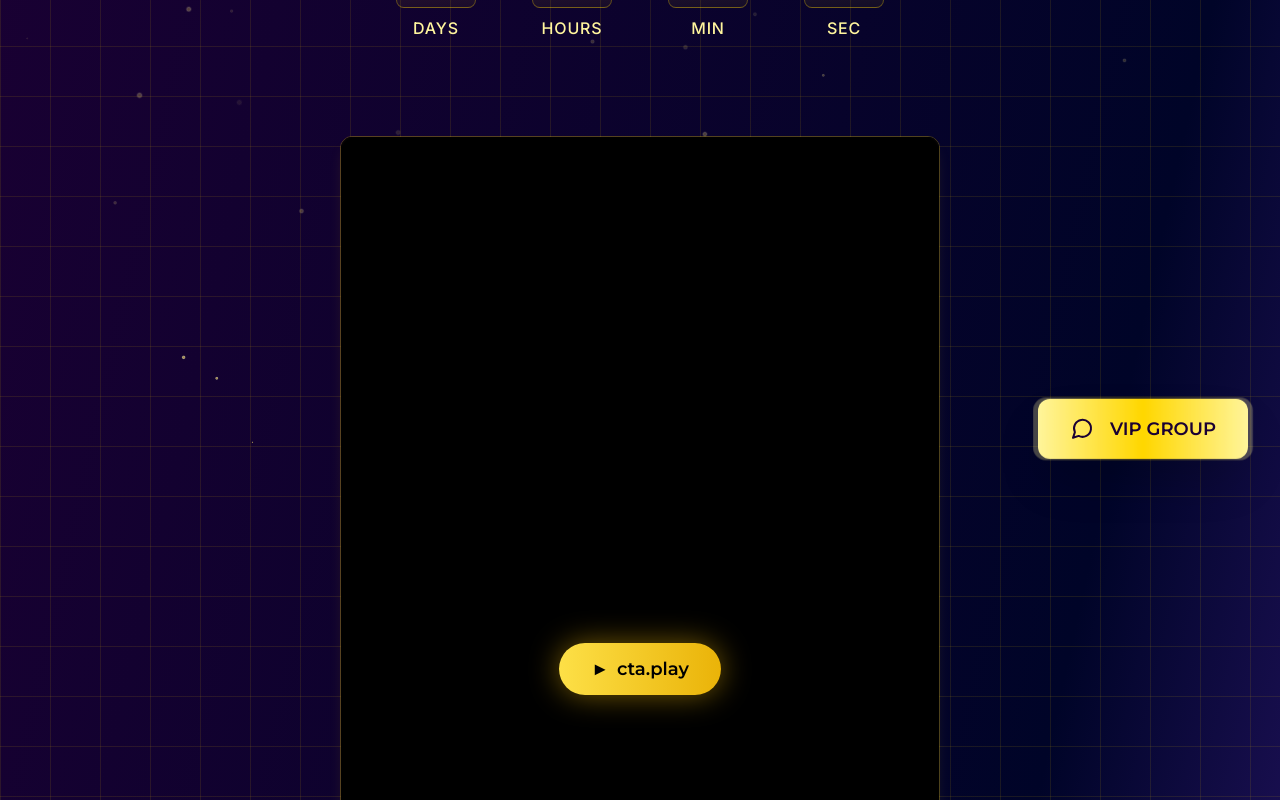
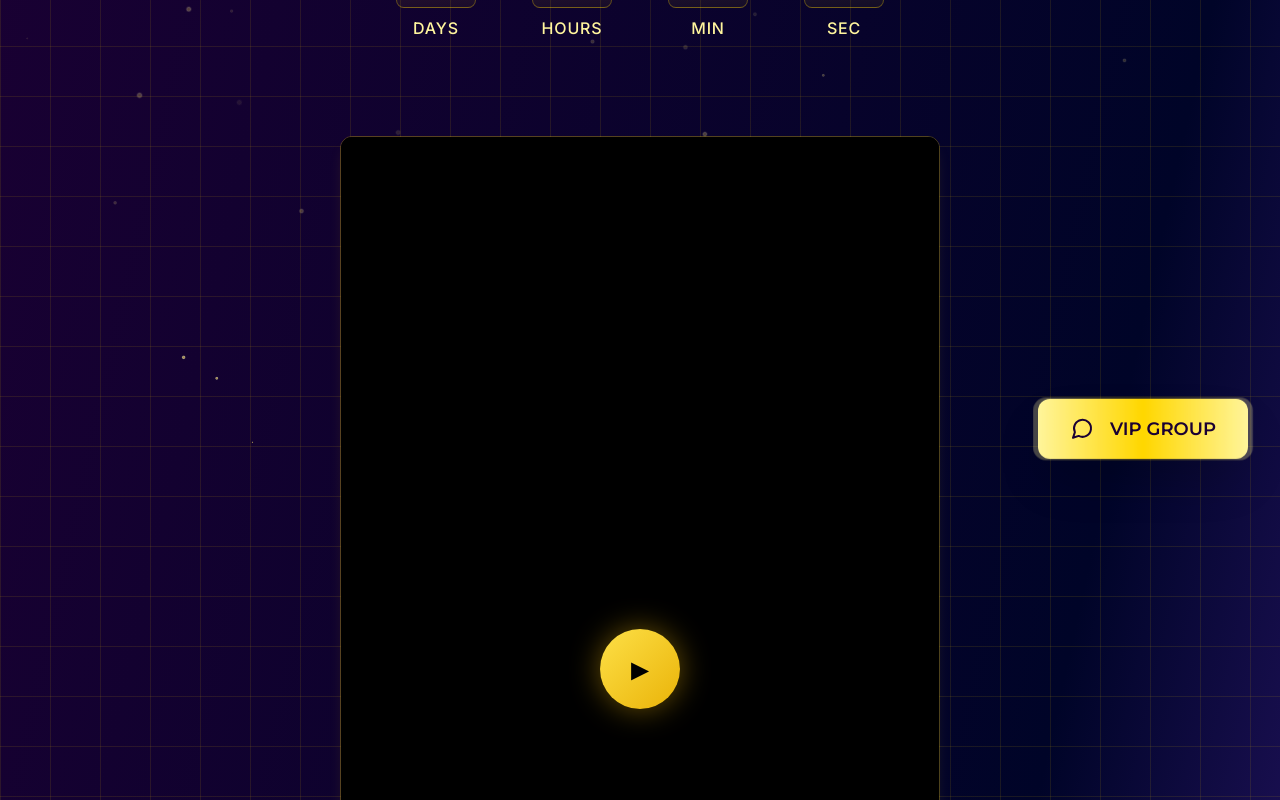
Before and after one commit to daflones/landingpage, a React (Vite) app: page /reveal in a window 1280 px wide. Shown: the part 300-1100 px from the top of the page. Built offline with nearby package versions, Linux system fonts and the light colour scheme; no server answers.

Commit message:
feat(reveal): tap-to-toggle playback; hide CTA button and keep only minimal play overlay before start; maintain vertical responsive 9:16

```diff
--- a/src/pages/Reveal.tsx
+++ b/src/pages/Reveal.tsx
@@ -199,24 +199,35 @@ const Reveal: React.FC = () => {
               {/* Container onde o YT.Player será montado */}
               <div ref={playerContainerRef} className="absolute inset-0" />
 
-              {/* Overlay de play inicial e loading customizado */}
+              {/* Área inteira clicável para play/pause quando pronto */}
+              {isPlayerReady && (
+                <button
+                  aria-label="Alternar reprodução"
+                  onClick={() => {
+                    if (!playerRef.current) return
+                    try {
+                      if (isPlaying) {
+                        playerRef.current.pauseVideo()
+                      } else {
+                        // Para a primeira reprodução, opcionalmente mostramos loading
+                        setIsUiLoading(true)
+                        setTimeout(() => { try { playerRef.current.playVideo() } catch {} }, 150)
+                      }
+                    } catch {}
+                  }}
+                  className="absolute inset-0 z-10 cursor-pointer bg-transparent"
+                />
+              )}
+
+              {/* Overlay de play inicial minimalista + loading customizado */}
               {!isPlaying && (
-                <div className="absolute inset-0 flex items-center justify-center bg-black/50 backdrop-blur-[1px]">
-                  <button
-                    onClick={() => {
-                      if (!isPlayerReady || !playerRef.current) return
-                      setIsUiLoading(true)
-                      // Pequeno atraso para cobrir o loading do YouTube
-                      setTimeout(() => {
-                        try { playerRef.current.playVideo() } catch {}
-                      }, 300)
-                    }}
-                    className="group relative inline-flex items-center justify-center rounded-full px-8 py-3 text-lg font-montserrat font-semibold text-black bg-gradient-to-r from-yellow-300 to-yellow-500 shadow-[0_0_30px_rgba(234,179,8,0.5)] hover:from-yellow-200 hover:to-yellow-400 transition-all"
-                  >
-                    {/* Ícone Play (unicode) */}
-                    <span className="mr-2">►</span>
-                    {t('cta.play') || 'Assistir'}
-                  </button>
+                <div className="absolute inset-0 flex items-center justify-center bg-black/50">
+                  <div className="relative">
+                    {/* Botão Play minimalista (grande, apenas ícone) */}
+                    <div className="w-16 h-16 sm:w-20 sm:h-20 rounded-full bg-gradient-to-br from-yellow-300 to-yellow-500 shadow-[0_0_30px_rgba(234,179,8,0.45)] flex items-center justify-center text-black text-3xl font-bold">
+                      ►
+                    </div>
+                  </div>
 
                   {isUiLoading && (
                     <div className="absolute bottom-6 left-1/2 -translate-x-1/2 flex items-center gap-2 text-gold-light text-sm">
@@ -226,24 +237,6 @@ const Reveal: React.FC = () => {
                       <span className="ml-2">Carregando...</span>
                     </div>
                   )}
-                </div>
-              )}
-
-              {/* Botão de Pause/Play quando já iniciou */}
-              {isPlayerReady && (
-                <div className="absolute bottom-3 left-0 right-0 flex items-center justify-center pointer-events-none">
-                  <button
-                    onClick={() => {
-                      if (!playerRef.current) return
-                      try {
-                        if (isPlaying) playerRef.current.pauseVideo()
-                        else playerRef.current.playVideo()
-                      } catch {}
-                    }}
-                    className="pointer-events-auto rounded-full px-5 py-2 text-sm font-semibold bg-white/10 text-text-light border border-white/20 hover:bg-white/20 transition"
-                  >
-                    {isPlaying ? 'Pausar ❚❚' : 'Reproduzir ►'}
-                  </button>
                 </div>
               )}
             </div>
```
